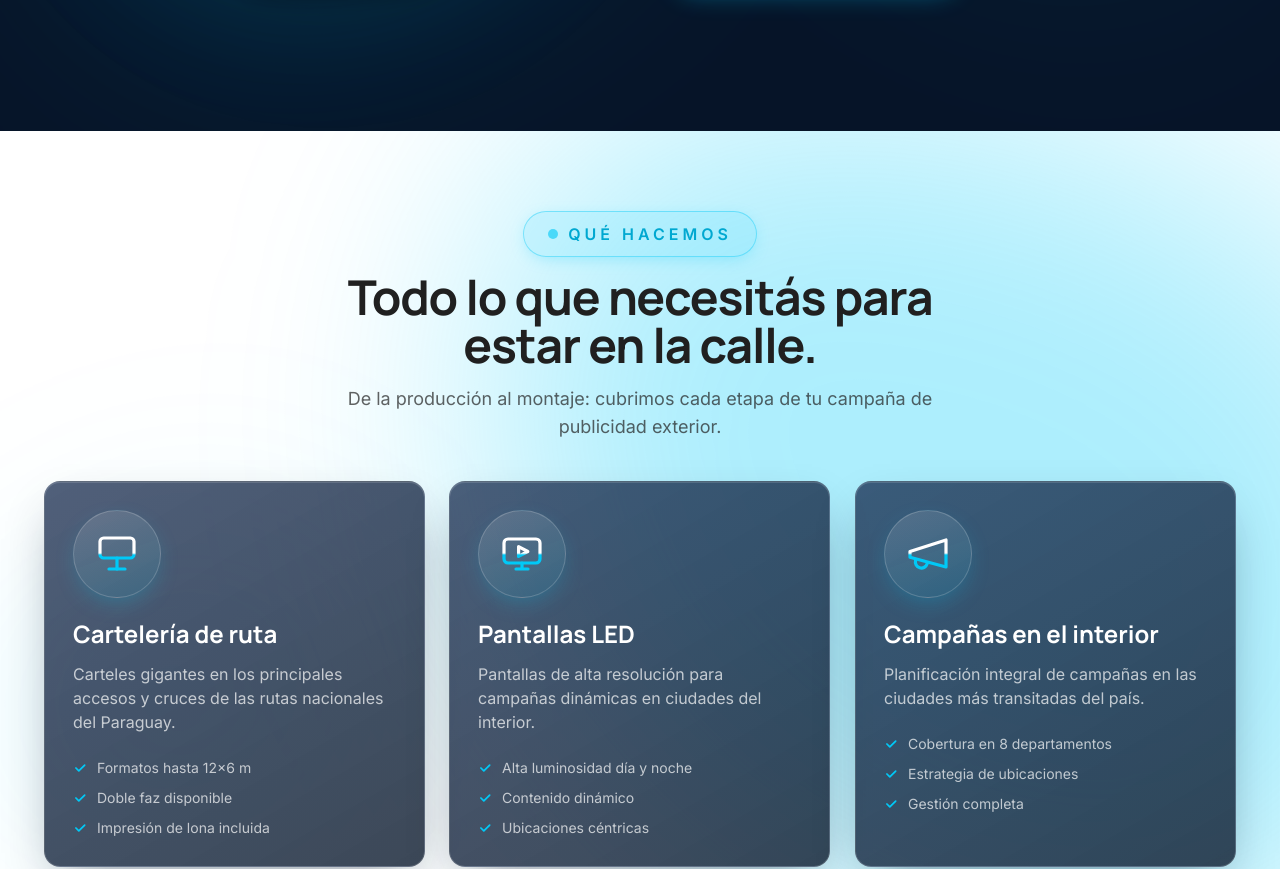
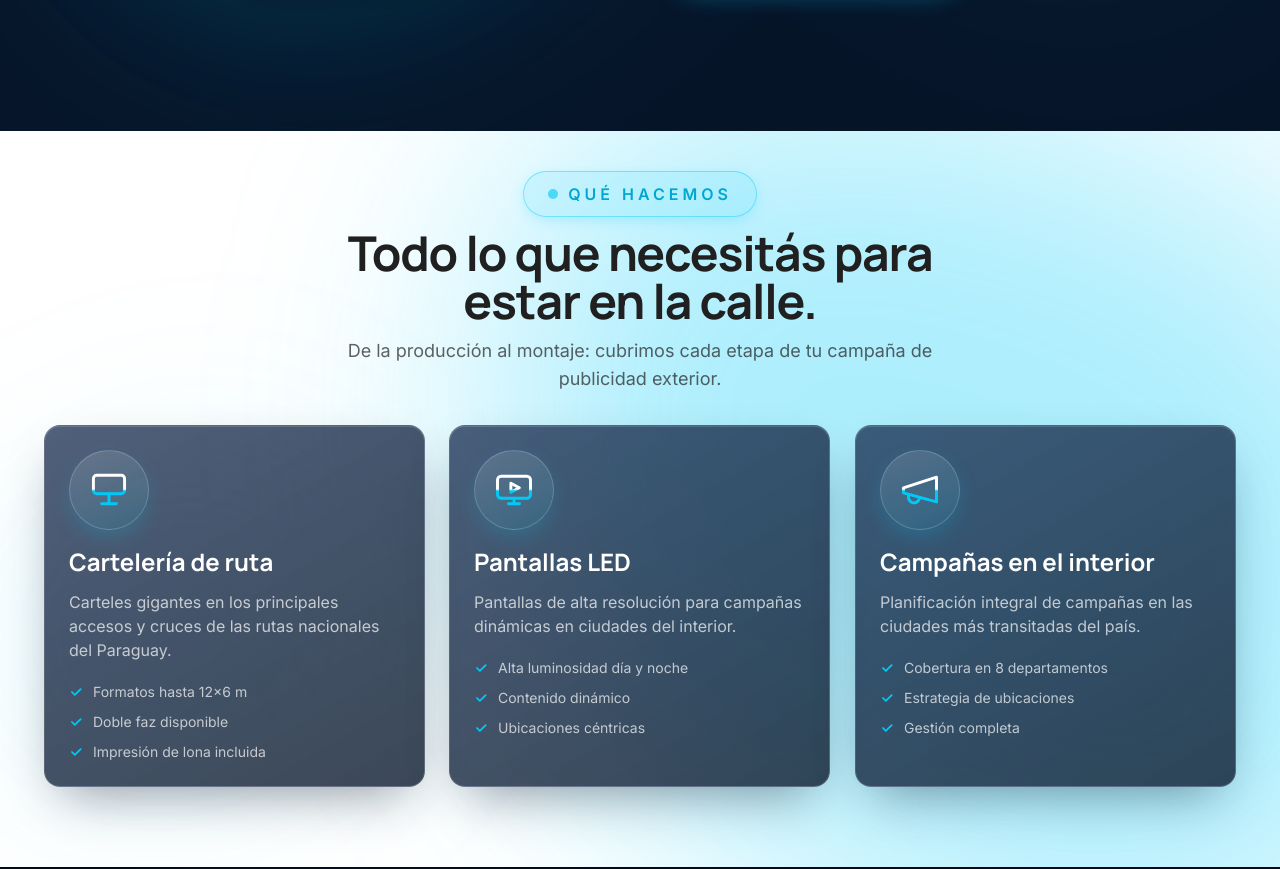
Before and after one commit to bartsilvera12-gif/Tio-CR, a Next.js app: page / in a window 1280 px wide. Shown: the part 1420-2289 px from the top of the page. Built offline with nearby package versions, Linux system fonts and the light colour scheme.

Commit message:
fix(servicios): tighter vertical rhythm so whole section fits viewport on anchor nav

```diff
--- a/components/Servicios.tsx
+++ b/components/Servicios.tsx
@@ -70,7 +70,7 @@ function DualIcon({
 
 export default function Servicios() {
   return (
-    <section id="servicios" className="relative overflow-hidden bg-white py-16 text-brand-ink md:py-20">
+    <section id="servicios" className="relative overflow-hidden bg-white pt-8 pb-16 text-brand-ink md:pt-10 md:pb-20">
       {/* Blob principal: grande, visible y animado */}
       <GlowBlob
         className="right-[-8%] top-[5%] h-[700px] w-[920px]"
@@ -91,16 +91,16 @@ export default function Servicios() {
             <span className="h-2.5 w-2.5 animate-pulse rounded-full bg-brand-cyan" />
             Qué hacemos
           </span>
-          <h2 className="mt-4 font-display text-4xl font-bold tracking-tight text-brand-ink md:text-5xl">
+          <h2 className="mt-3 font-display text-4xl font-bold tracking-tight text-brand-ink md:text-5xl">
             Todo lo que necesitás para estar en la calle.
           </h2>
-          <p className="mt-4 text-lg text-brand-ink/70">
+          <p className="mt-3 text-lg text-brand-ink/70">
             De la producción al montaje: cubrimos cada etapa de tu campaña de
             publicidad exterior.
           </p>
         </Reveal>
 
-        <div className="mt-10 grid gap-6 md:grid-cols-3">
+        <div className="mt-8 grid gap-6 md:grid-cols-3">
           {servicios.map((s, i) => (
             <Reveal key={s.titulo} delay={i * 150} as="article" className="h-full" direction="below">
               {/* Zona de hover estable (no rota) */}
@@ -108,7 +108,7 @@ export default function Servicios() {
                 <div className="card-flip3d">
                   {/* ---- Cara frontal: vidrio azul ---- */}
                   <div
-                    className="card-face relative flex h-full flex-col overflow-hidden rounded-2xl p-7 text-white"
+                    className="card-face relative flex h-full flex-col overflow-hidden rounded-2xl p-6 text-white"
                     style={{
                       background:
                         'linear-gradient(150deg, rgba(14,34,71,0.72) 0%, rgba(6,20,40,0.78) 100%)',
@@ -121,7 +121,7 @@ export default function Servicios() {
                   >
                     {/* Ícono grande mitad blanco / mitad cian, en círculo */}
                     <div
-                      className="mb-5 inline-flex h-[88px] w-[88px] items-center justify-center rounded-full"
+                      className="mb-4 inline-flex h-20 w-20 items-center justify-center rounded-full"
                       style={{
                         background:
                           'linear-gradient(160deg, rgba(255,255,255,0.14), rgba(0,201,247,0.12))',
@@ -129,7 +129,7 @@ export default function Servicios() {
                         boxShadow: '0 8px 24px -8px rgba(0,201,247,0.35)',
                       }}
                     >
-                      <DualIcon icono={s.icono} size={48} id={`grad-f-${s.icono}`} />
+                      <DualIcon icono={s.icono} size={44} id={`grad-f-${s.icono}`} />
                     </div>
 
                     <h3 className="font-display text-2xl font-bold text-white">
@@ -137,7 +137,7 @@ export default function Servicios() {
                     </h3>
                     <p className="mt-3 text-white/70">{s.descripcion}</p>
 
-                    <ul className="mt-6 space-y-2.5">
+                    <ul className="mt-5 space-y-2.5">
                       {s.detalles.map((d) => (
                         <li key={d} className="flex items-center gap-2.5 text-sm text-white/70">
                           <svg
```
